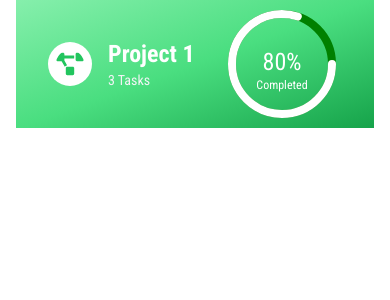
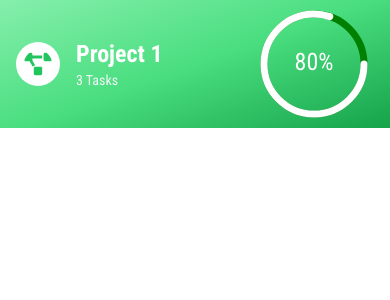
Before and after one commit to mmaazkhanhere/task-done, a Next.js app in the folder frontend/: page /projects/1 in a window 390 px wide. Shown: the top 300 px of the page. Built offline with nearby package versions, Linux system fonts and the light colour scheme.

Commit message:
creating responsive navbar for project detail. Fixing some ui issues

```diff
--- a/frontend/src/app/(routes)/(categories)/categories/_components/categories-navbar.tsx
+++ b/frontend/src/app/(routes)/(categories)/categories/_components/categories-navbar.tsx
@@ -8,7 +8,7 @@ type Props = {};
 
 const CategoriesNavbar = (props: Props) => {
 	return (
-		<header className="sticky top-0 left-0 w-full flex items-center gap-4 md:gap-0 justify-between z-50 bg-white dark:bg-muted py-3 md:py-4 md:p-4 shadow-sm">
+		<header className="sticky top-0 left-0 w-full flex items-center gap-4 md:gap-0 justify-between z-50 bg-white dark:bg-muted py-3 md:py-4 px-4 shadow-sm">
 			<div className="md:hidden">
 				<MobileSidebar />
 			</div>
--- a/frontend/src/app/(routes)/(dashboard)/page.tsx
+++ b/frontend/src/app/(routes)/(dashboard)/page.tsx
@@ -16,7 +16,7 @@ const MainPage = (props: Props) => {
 			</header>
 
 			<div className="flex flex-col items-center lg:item-start gap-y-4 w-full py-4">
-				<div className="flex flex-col lg:flex-row w-full">
+				<div className="flex flex-col lg:flex-row w-full p-2 md:p-0">
 					<div className="w-full lg:w-9/12 flex flex-col gap-y-8 lg:gap-y-4">
 						<Statistics />
 						<ProgressBarChart />
--- a/frontend/src/app/(routes)/(projects)/projects/[projectId]/_components/circular-progress-bar.tsx
+++ b/frontend/src/app/(routes)/(projects)/projects/[projectId]/_components/circular-progress-bar.tsx
@@ -20,7 +20,7 @@ const CircularProgressBar = ({ totalTasks, completedTasks }: Props) => {
 	}, [totalTasks, completedTasks]);
 
 	const radius = 50;
-	const strokeWidth = 8;
+	const strokeWidth = 7;
 	const circumference = 2 * Math.PI * radius;
 	const offset = circumference - (percentage / 100) * circumference;
 
@@ -55,7 +55,13 @@ const CircularProgressBar = ({ totalTasks, completedTasks }: Props) => {
 				fill="white"
 			>
 				{percentage}%
-				<tspan x="60" dy="1.8em" fontSize="12" fill="white">
+				<tspan
+					x="60"
+					dy="1.8em"
+					fontSize="12"
+					fill="white"
+					className="hidden md:block"
+				>
 					Completed
 				</tspan>
 			</text>
--- a/frontend/src/app/(routes)/(projects)/projects/[projectId]/_components/project-detail-navbar.tsx
+++ b/frontend/src/app/(routes)/(projects)/projects/[projectId]/_components/project-detail-navbar.tsx
@@ -1,13 +1,14 @@
 import React from "react";
 
+import CircularProgressBar from "./circular-progress-bar";
+
 import { FaProjectDiagram } from "react-icons/fa";
-import CircularProgressBar from "./circular-progress-bar";
 
 type Props = {};
 
 const ProjectDetailNavbar = (props: Props) => {
 	return (
-		<header className="sticky h-32 bg-primary w-full flex items-center justify-between py-4 px-8">
+		<header className="sticky h-32 bg-primary w-full flex items-center justify-between py-4 px-4 md:px-8">
 			<div className="flex items-center gap-4">
 				<FaProjectDiagram className="w-11 h-11 bg-white text-green-500 p-2 rounded-full" />
 				<div className="flex flex-col items-start">
--- a/frontend/src/app/(routes)/(projects)/projects/[projectId]/page.tsx
+++ b/frontend/src/app/(routes)/(projects)/projects/[projectId]/page.tsx
@@ -5,7 +5,7 @@ type Props = {};
 
 const ProjectDetailPage = (props: Props) => {
 	return (
-		<div>
+		<div className="relative w-full">
 			<ProjectDetailNavbar />
 		</div>
 	);
--- a/frontend/src/app/(routes)/(projects)/projects/_components/project-navbar.tsx
+++ b/frontend/src/app/(routes)/(projects)/projects/_components/project-navbar.tsx
@@ -7,7 +7,7 @@ type Props = {};
 
 const ProjectNavbar = (props: Props) => {
 	return (
-		<header className="sticky top-0 left-0 w-full flex items-center gap-4 md:gap-0 justify-between z-50 bg-white dark:bg-muted py-3 md:py-4 md:p-4 shadow-sm">
+		<header className="sticky top-0 left-0 w-full flex items-center gap-4 md:gap-0 justify-between z-50 bg-white dark:bg-muted py-3 md:py-4 px-4 shadow-sm">
 			<div className="md:hidden">
 				<MobileSidebar />
 			</div>
--- a/frontend/src/app/(routes)/(tasks-list)/tasks/_components/tasklist-navbar.tsx
+++ b/frontend/src/app/(routes)/(tasks-list)/tasks/_components/tasklist-navbar.tsx
@@ -8,7 +8,7 @@ type Props = {};
 
 const TaskListNavbar = (props: Props) => {
 	return (
-		<header className="sticky top-0 left-0 w-full flex items-center gap-4 md:gap-0 justify-between z-50 bg-white dark:bg-muted py-3 md:py-4 md:p-4 shadow-sm">
+		<header className="sticky top-0 left-0 w-full flex items-center gap-4 md:gap-0 justify-between z-50 bg-white dark:bg-muted py-3 md:py-4 px-4 shadow-sm">
 			<div className="md:hidden">
 				<MobileSidebar />
 			</div>
--- a/frontend/src/app/(routes)/_components/sidebar-item.tsx
+++ b/frontend/src/app/(routes)/_components/sidebar-item.tsx
@@ -25,12 +25,12 @@ const SidebarItem = ({ title, href, icon: Icon }: Props) => {
 		<button
 			onClick={onClick}
 			className={cn(
-				"py-2.5 md:py-3 rounded-xl bg-gray-100/50 dark:bg-muted flex items-center justify-center gap-x-2  hover:scale-95  hover:transition hover:duration-300 hover:border hover:border-green-500",
+				"py-2 md:py-3 rounded-xl bg-gray-100/50 dark:bg-muted flex items-center justify-center gap-x-2  hover:scale-95  hover:transition hover:duration-300 hover:border hover:border-green-500 text-sm md:text-base",
 				isActive &&
 					"bg-primary text-white hover:opacity-90 dark:bg-primary hover:border-none"
 			)}
 		>
-			<Icon size={24} />
+			<Icon className="w-5 md:w-6 h-5 md:h-6" />
 			{title}
 		</button>
 	);
--- a/frontend/src/app/(routes)/layout.tsx
+++ b/frontend/src/app/(routes)/layout.tsx
@@ -11,9 +11,7 @@ const RootLayout = ({ children }: Props) => {
 			<section className=" h-full w-64 hidden md:flex flex-col fixed z-50 inset-y-0 dark:border-r dark:border-muted">
 				<Sidebar />
 			</section>
-			<section className="md:pl-64 h-full w-full px-4 md:px-0">
-				{children}
-			</section>
+			<section className="md:pl-64 h-full w-full">{children}</section>
 		</main>
 	);
 };
```
